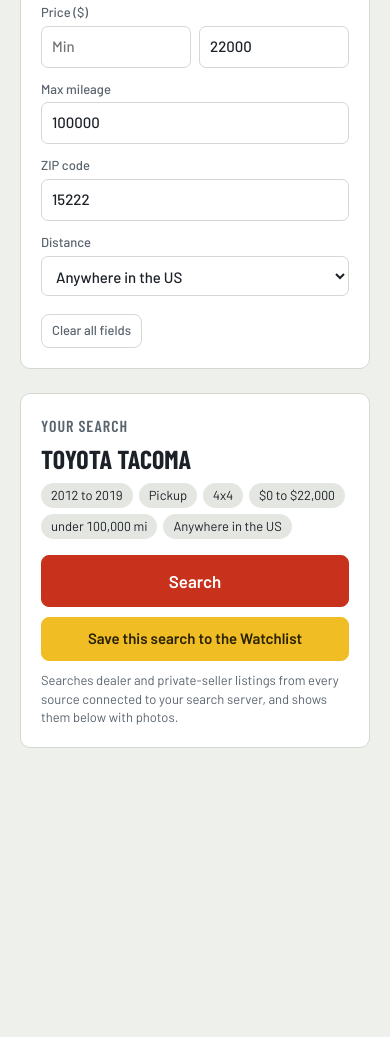
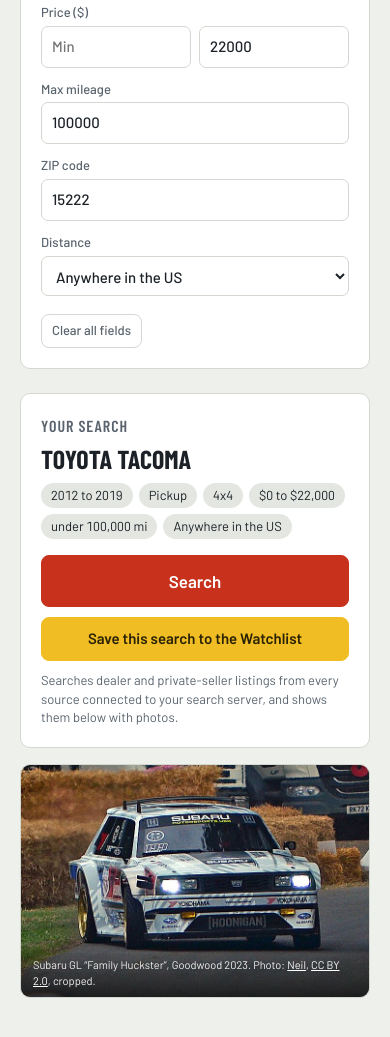
Before and after one commit to alexpeat27/Driveway-Finds-, a website: page index.html in a window 390 px wide. Shown: the part 1039-2076 px from the top of the page. Before the commit the page ends 1843 px from the top, so only its background shows below. Drawn offline with nearby package versions, Linux system fonts and the light colour scheme.

Commit message:
Add a Family Huckster photo below the search panel
Travis Pastrana's Subaru GL Wagon "Family Huckster" at Goodwood 2023 now
fills the space below the search panel, stretching to the bottom of the
form on desktop and sitting under the panel on phones.

Photo by Neil, CC BY 2.0, from Wikimedia Commons:
https://commons.wikimedia.org/wiki/File:Subaru_GL_Wagon_%27Family_Huckster%27_(53257977923).jpg
Cropped around the car and resized to 720x480 (113 KB). The credit and
license link are shown on the image, as the license requires.

Co-Authored-By: Claude Opus 5.5 <noreply@anthropic.com>
Claude-Session: https://claude.ai/code/session_01MFGsEzHu6aGKhSXSfmrC9k

```diff
--- a/index.html
+++ b/index.html
@@ -71,7 +71,12 @@ input:focus-visible,select:focus-visible,button:focus-visible,a:focus-visible{ou
 .btn.quiet{border-color:var(--line);color:var(--muted);font-weight:500}
 .stack{display:flex;flex-direction:column;gap:10px}
 .row{display:flex;flex-wrap:wrap;gap:8px;align-items:center}
-.launch{position:sticky;top:16px}
+.side{display:flex;flex-direction:column;gap:16px;align-self:stretch}
+.hero{position:relative;flex:1;min-height:240px;margin:0;border-radius:var(--r);overflow:hidden;border:1px solid var(--line);background:var(--sunk)}
+.hero img{position:absolute;inset:0;width:100%;height:100%;object-fit:cover;object-position:45% 50%;display:block}
+.hero figcaption{position:absolute;left:0;right:0;bottom:0;padding:18px 12px 8px;font-size:11px;color:#f1f1f1;
+  background:linear-gradient(transparent,rgba(0,0,0,.72))}
+.hero figcaption a{color:#fff}
 .plate{font-family:var(--display);font-size:26px;font-weight:700;text-transform:uppercase;line-height:1.1;margin:2px 0 10px;overflow-wrap:anywhere}
 .chips{display:flex;flex-wrap:wrap;gap:6px;margin-bottom:16px}
 .chip{background:var(--sunk);border-radius:20px;padding:3px 10px;font-size:13px;font-variant-numeric:tabular-nums}
@@ -144,7 +149,7 @@ ul.checks{list-style:none;margin:0;padding:0;display:flex;flex-wrap:wrap;gap:5px
 .thumb{width:120px;aspect-ratio:4/3;object-fit:cover;border-radius:7px;background:var(--sunk);display:block;margin-bottom:8px}
 @media (max-width:820px){
   .bench,.cols{grid-template-columns:1fr}
-  .launch{position:static}
+  .hero{flex:none;aspect-ratio:3/2;min-height:0}
   nav.tabs{margin-left:0;width:100%}
   nav.tabs a{flex:1;justify-content:center;padding:9px 6px 8px;font-size:18px}
   .brand h1{font-size:28px}
@@ -229,6 +234,7 @@ ul.checks{list-style:none;margin:0;padding:0;display:flex;flex-wrap:wrap;gap:5px
         </div>
       </form>
 
+      <div class="side">
       <aside class="card launch" aria-live="polite">
         <div class="legend">Your search</div>
         <div class="plate" id="plate">Any vehicle</div>
@@ -239,6 +245,11 @@ ul.checks{list-style:none;margin:0;padding:0;display:flex;flex-wrap:wrap;gap:5px
         </div>
         <p class="note" id="search-note">Searches dealer and private-seller listings from every source connected to your search server, and shows them below with photos.</p>
       </aside>
+      <figure class="hero">
+        <img src="assets/family-huckster.jpg" width="720" height="480" alt="Travis Pastrana's Subaru GL Wagon 'Family Huckster', white with Subaru and Hoonigan livery, headlights on, driving between hay bales at the Goodwood Festival of Speed" decoding="async">
+        <figcaption>Subaru GL “Family Huckster”, Goodwood 2023. Photo: <a href="https://commons.wikimedia.org/wiki/File:Subaru_GL_Wagon_%27Family_Huckster%27_(53257977923).jpg" target="_blank" rel="noopener">Neil</a>, <a href="https://creativecommons.org/licenses/by/2.0/" target="_blank" rel="noopener">CC BY 2.0</a>, cropped.</figcaption>
+      </figure>
+      </div>
     </div>
     <section class="results" id="results" hidden aria-live="polite">
       <div class="bar">
```
Also changed, not shown: assets/family-huckster.jpg (added).
